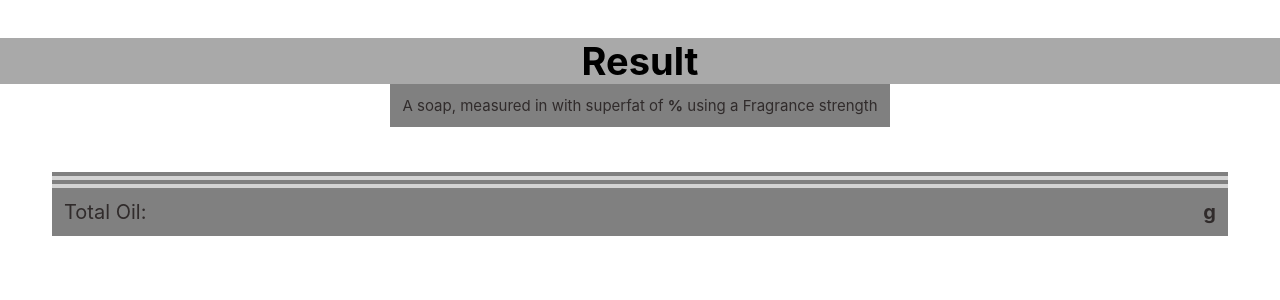
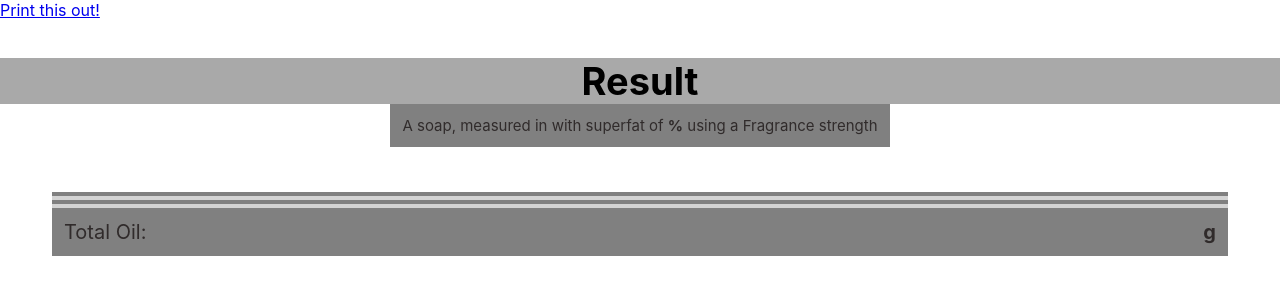
Before and after one commit to Mlg29/Lye-Calculator, a React (Create React App) app: page /result in a window 1280 px wide. Shown: the top 300 px of the page. Built offline with nearby package versions, Linux system fonts and the light colour scheme.

Commit message:
Print result component

```diff
--- a/src/component/Result/index.jsx
+++ b/src/component/Result/index.jsx
@@ -1,8 +1,43 @@
 import React from "react"
 import "./Result.css"
+import ReactToPrint from 'react-to-print';
+
+
 
 
 class Result extends React.Component {
+    constructor() {
+        super()
+        this.state = {
+
+        }
+    }
+
+    render() {
+
+        return (
+
+        <div>
+        <ReactToPrint
+          trigger={() => <a href="#">Print this out!</a>}
+          content={() => this.componentRef}
+        />
+        <ComponentToPrint ref={el => (this.componentRef = el)}
+
+        />
+      </div>
+
+
+        )
+
+
+    }
+
+}
+
+export default Result
+
+class ComponentToPrint extends React.Component {
     constructor() {
         super()
         this.state = {
@@ -27,6 +62,8 @@ class Result extends React.Component {
 
         function fragnance() {
                 switch(fragrance) {
+                case "None":
+                    return Math.floor(totalOil/1)
                 case "Light":
                     return Math.floor(totalOil / 2)
                 case "Medium":
@@ -71,10 +108,8 @@ class Result extends React.Component {
         {totalOil}g
         </strong>
     </p>
+
 </div>
-        )
+      );
     }
-
 }
-
-export default Result
```
Lines whose indentation alone changed are shown as unchanged.
